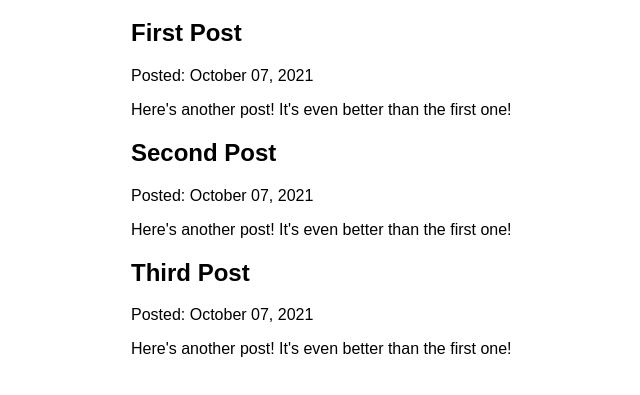
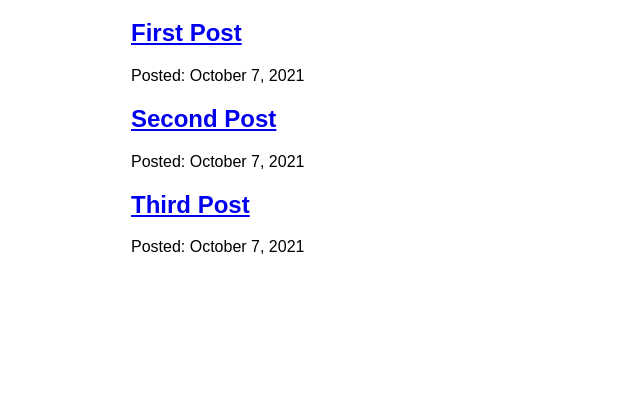
Before and after one commit to ho9science/mididice-808, a Gatsby site: page /blog in a window 1280 px wide. Shown: the part 157-552 px from the top of the page, without its empty margins (259-899 px from the left). Built offline with nearby package versions, Linux system fonts and the light colour scheme; Gatsby itself is replaced by a stand-in of ours.

Commit message:
Finished Gatsby Tutorial Part6

```diff
--- a/src/pages/blog.js
+++ b/src/pages/blog/index.js
@@ -1,7 +1,7 @@
 import * as React from 'react'
-import { graphql } from 'gatsby'
+import { Link, graphql } from 'gatsby'
 import { MDXRenderer } from 'gatsby-plugin-mdx'
-import Layout from '../components/layout'
+import Layout from '../../components/layout'
 
 const BlogPage = ({ data }) => {
     return (
@@ -9,11 +9,12 @@
        {
         data.allMdx.nodes.map((node) => (
           <article key={node.id}>
-            <h2>{node.frontmatter.title}</h2>
+            <h2>
+              <Link to={`/blog/${node.slug}`}>
+                {node.frontmatter.title}
+              </Link>
+            </h2>
             <p>Posted: {node.frontmatter.date}</p>
-            <MDXRenderer>
-              {node.body}
-            </MDXRenderer>
           </article>
         ))
       }
@@ -26,11 +27,11 @@
   allMdx(sort: {fields: frontmatter___date, order: DESC}) {
     nodes {
       frontmatter {
+        date(formatString: "MMMM D, YYYY")
         title
-          date(formatString: "MMMM DD, YYYY")
       }
       id
-        body
+      slug
     }
   }
 }
```
Also changed, not shown: src/pages/blog/{mdx.slug}.js (added, +29 -0 lines). Lines whose indentation alone changed are shown as unchanged.
